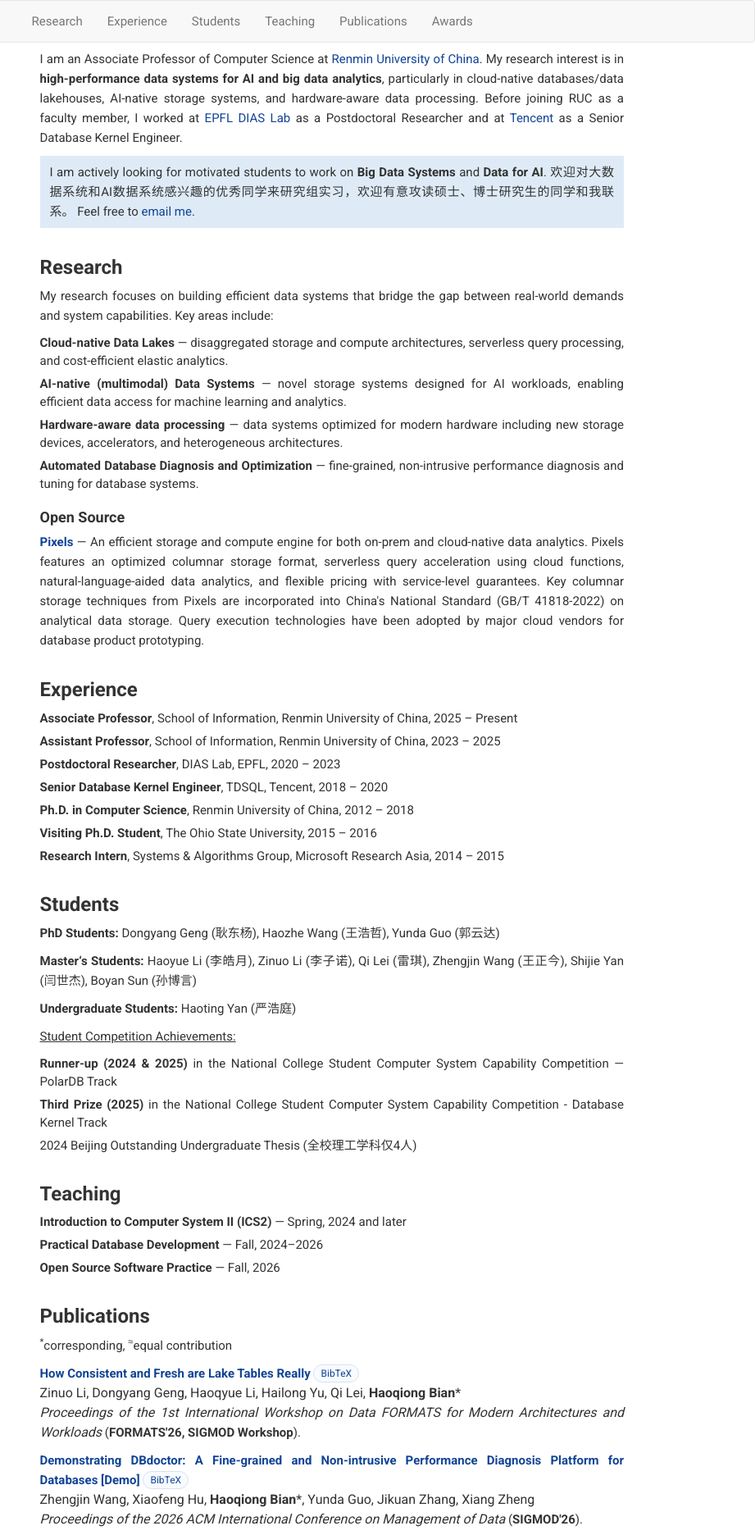
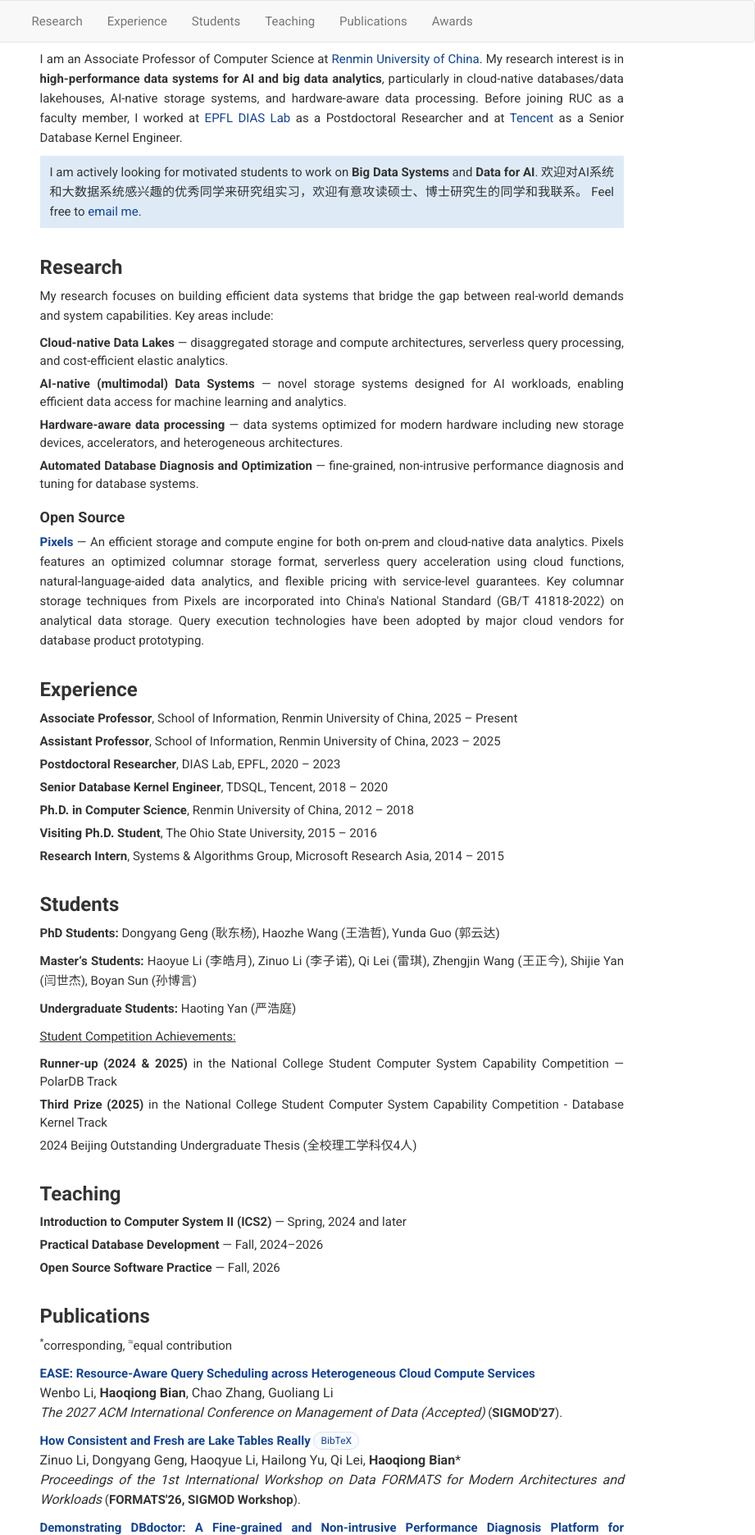
Before and after one commit to bianhq/bianhq.github.io, a plain HTML site: page index.html in a window 1280 px wide. Shown: the top 1872 px of the page at 82% size, 359-1280 px from the left. Drawn offline with nearby package versions, Linux system fonts and the light colour scheme.

Commit message:
update publications and intro.

```diff
--- a/index.html
+++ b/index.html
@@ -84,7 +84,7 @@
                 </p>
                 <p style="background-color: #DEEBF7; padding: 8px 12px;">
                     I am actively looking for motivated students to work on <strong>Big Data Systems</strong> and <strong>Data for AI</strong>.
-                    欢迎对大数据系统和AI数据系统感兴趣的优秀同学来研究组实习，欢迎有意攻读硕士、博士研究生的同学和我联系。
+                    欢迎对AI系统和大数据系统感兴趣的优秀同学来研究组实习，欢迎有意攻读硕士、博士研究生的同学和我联系。
                     Feel free to <a href="mailto:bianhq@ruc.edu.cn">email me</a>.
                 </p>
 
@@ -169,6 +169,15 @@
                 <div class="content-block">
                     <ul class="pub-list">
                         <li><p><sup>*</sup>corresponding, <sup>≈</sup>equal contribution</p></li>
+
+                        <li>
+                            <p>
+                                <a href="">EASE: Resource-Aware Query Scheduling across Heterogeneous Cloud Compute Services</a><br>
+                                <span class="pub-authors">Wenbo Li, <strong>Haoqiong Bian</strong>, Chao Zhang, Guoliang Li</span><br>
+                                <em>The 2027 ACM International Conference on Management of Data (Accepted)</em>
+                                (<strong>SIGMOD'27</strong>).
+                            </p>
+                        </li>
 
                         <li>
                             <p>
--- a/script.js
+++ b/script.js
@@ -1,4 +1,10 @@
 const bibtexEntries = {
+        "li2027ease": `@inproceedings{li2027ease,
+  title     = {EASE: Resource-Aware Query Scheduling across Heterogeneous Cloud Compute Services},
+  author    = {Wenbo Li and Haoqiong Bian and Chao Zhang and Guoliang Li},
+  booktitle = {Proceedings of the 2027 ACM International Conference on Management of Data},
+  year      = {2027}
+}`,
 	"li2026lake-tables": `@inproceedings{li2026lake-tables,
   title     = {How Consistent and Fresh are Lake Tables Really},
   author    = {Zinuo Li and Dongyang Geng and Haoqyue Li and Hailong Yu and Qi Lei and Haoqiong Bian},
```
